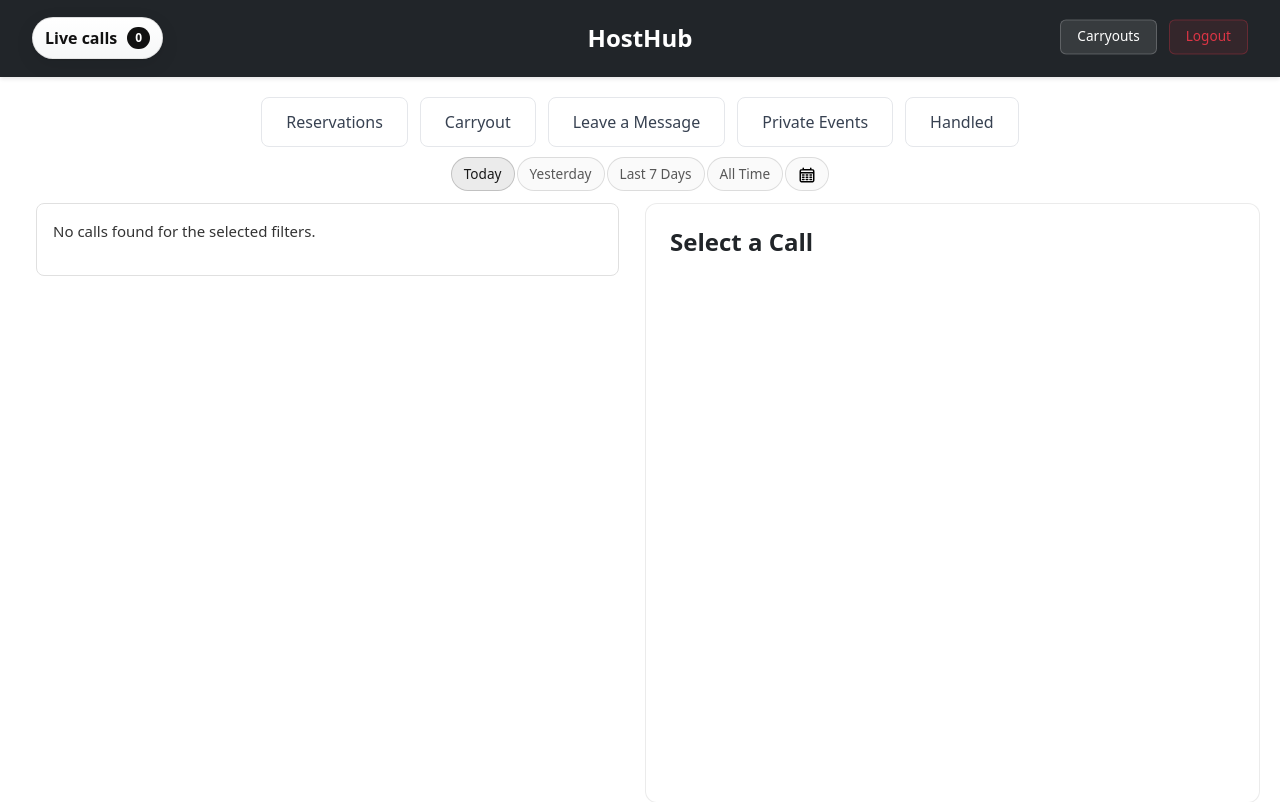
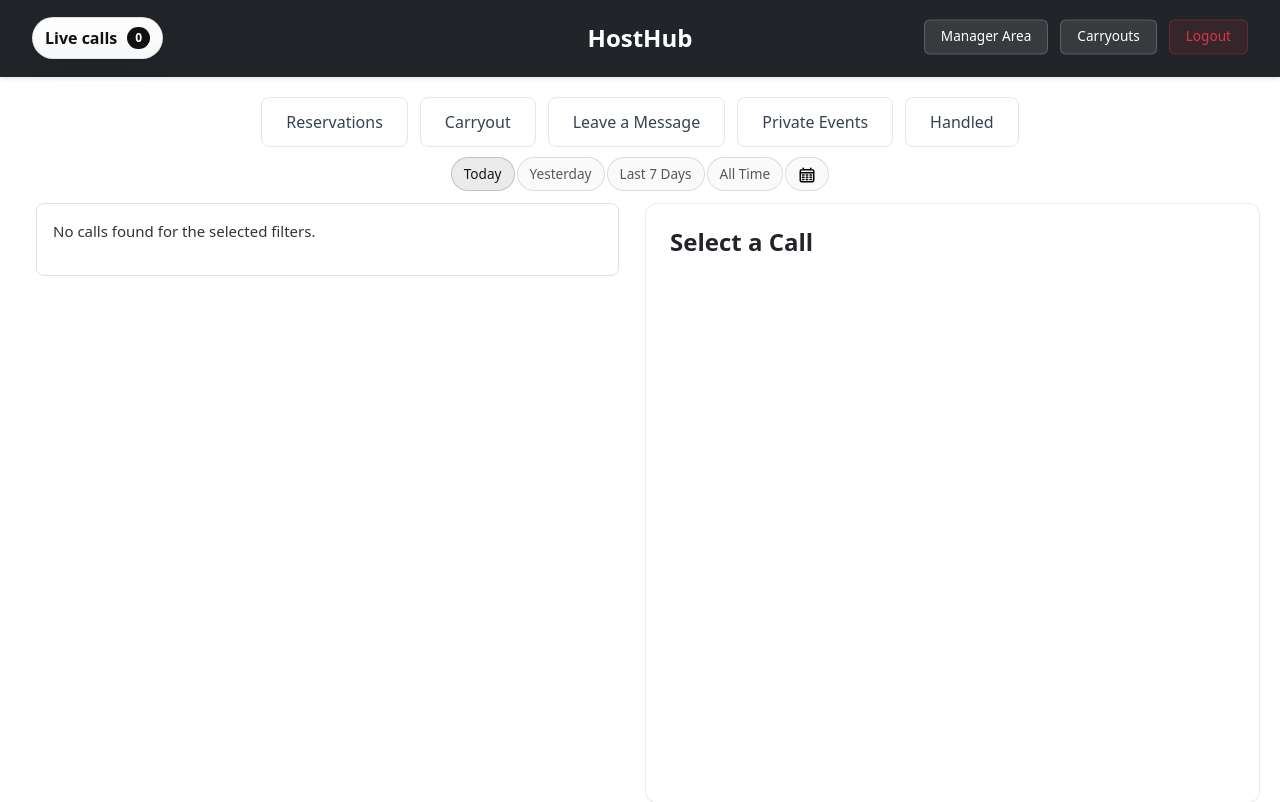
Before and after one commit to EusocialDev/hosthub, a Django app: page /dashboard/ in a window 1280 px wide. Shown: the top 802 px of the page. Run offline with Django 5.2, Linux system fonts and the light colour scheme; a user stored in the database is signed in; tables that the repository leaves empty hold one stand-in row (values such as "Sample post"); a database or web service that is not in the repository returns one stand-in record (values such as "Sample title"); data that the repository does not hold is empty; some libraries are stand-ins or nearby versions.

Commit message:
add manager button for dashboard

```diff
--- a/test_1/hosthub/templates/hosthub/index.html
+++ b/test_1/hosthub/templates/hosthub/index.html
@@ -38,6 +38,9 @@
         <h1>HostHub</h1>
 
         <div class="header-buttons">
+            {% if show_manager_button %}
+              <a href="{% url 'staff:worker_list' %}" class="header-btn home-btn">Manager Area</a>
+            {% endif %}
             <a href="https://160maincarryout.com/payment/dashboard/carryout_dashboard/{{ CARRYOUT_DASHBOARD_SLUG }}/"
                class="header-btn home-btn">Carryouts</a>
             <a href="{% url 'testendpoint:logout' %}"
--- a/test_1/hosthub/views.py
+++ b/test_1/hosthub/views.py
@@ -152,6 +152,14 @@ def hosthub_view(request):
     if access and access.is_active:
         has_multiple_locations = access.locations.count() > 1
 
+    show_manager_button = (
+        access is not None
+        and access.is_active
+        and access.role in ["manager", "owner"]
+    )
+
+
+
     # Computing counts for the headers (using base queryset with date filter only)
     base_qs = accessible_calls_for_user(request.user)
     base_qs = filter_by_date(base_qs, date_filter, today, custom_date)
@@ -171,6 +179,7 @@ def hosthub_view(request):
         "has_multiple_locations": has_multiple_locations,
         "CARRYOUT_DASHBOARD_SLUG": settings.CARRYOUT_DASHBOARD_SLUG,
         "HOSTHUB_SSE_TOKEN": settings.HOSTHUB_SSE_TOKEN,
+        "show_manager_button": show_manager_button,
     }
 
     return render(request, "hosthub/index.html", context)
```
